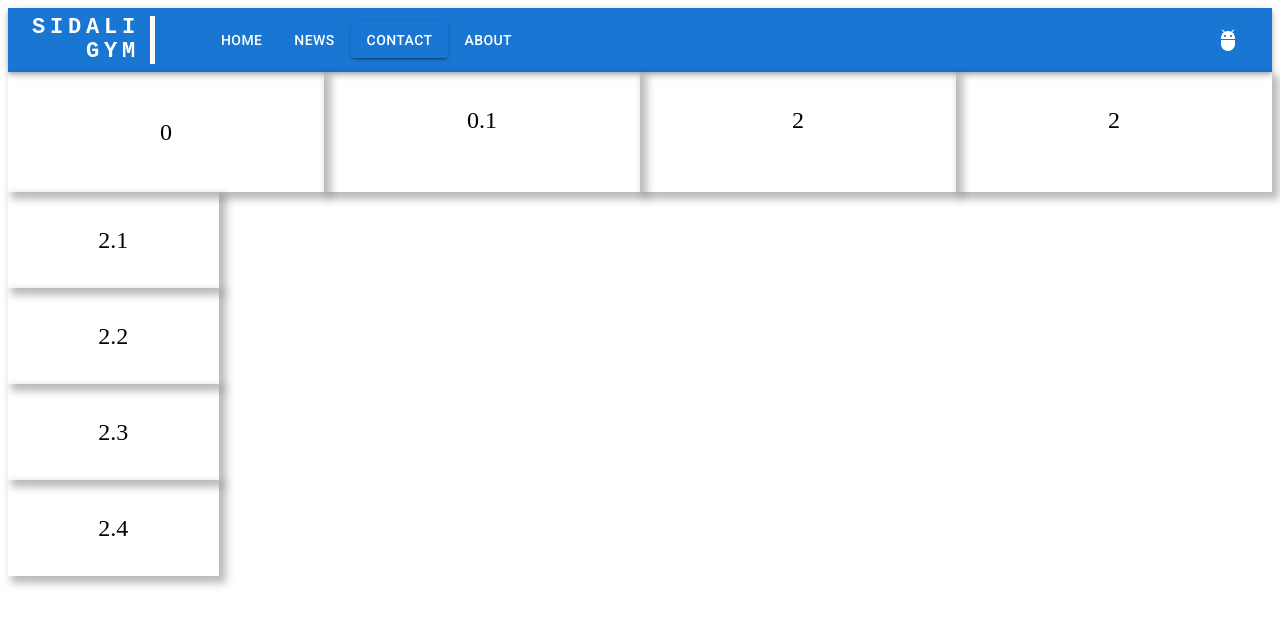
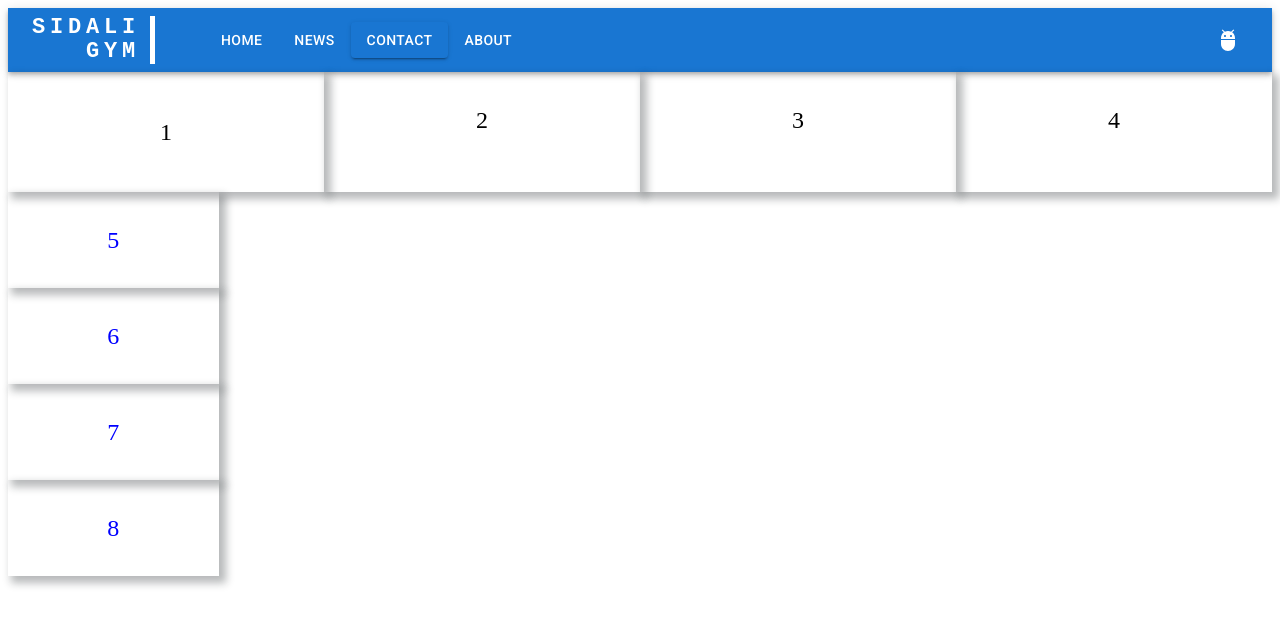
Before and after one commit to namrouche993/gymath, a React (Create React App) app: page /contact in a window 1280 px wide. Shown: the top 626 px of the page. Built offline with nearby package versions, Linux system fonts and the light colour scheme.

Commit message:
finding solution for flexdirection with sm md is done sucssefelly

```diff
--- a/package.json
+++ b/package.json
@@ -5,6 +5,7 @@
   "dependencies": {
     "@emotion/react": "^11.10.4",
     "@emotion/styled": "^11.10.4",
+    "@mui/icons-material": "^5.10.6",
     "@mui/material": "^5.10.6",
     "@testing-library/jest-dom": "^5.16.5",
     "@testing-library/react": "^13.4.0",
--- /dev/null
+++ b/src/About.css
@@ -0,0 +1,9 @@
+@media (max-width: 800px) {
+    /* CSS that should be displayed if width is equal to or less than 800px goes here */*
+    .css-1vxes7v-MuiGrid-root{
+        font-size: 40px;
+        color:blue;
+        flex-direction: row;
+        display: flex;
+    }
+  }
--- a/src/Contact.js
+++ b/src/Contact.js
@@ -1,36 +1,43 @@
+import React from 'react'
 import { Grid,Box, Paper } from '@mui/material'
-import React from 'react'
+import useMediaQuery from '@mui/material/useMediaQuery';
+
+//import useMediaQuery from '@material-ui/core/useMediaQuery';
+
+//import './About.css'
 
 export default function Contact() {
+    //const matches = useMediaQuery('(min-width:800px)');
+
   return (
     <div>
     <Grid container direction='column'>
       <Grid container direction='row' sx={{display:'flex'}}>
           <Grid xs={12} md={3} sx={{lineHeight:5,textAlign:'center' ,fontSize:'1.5rem',boxShadow:'5px 5px 8px 2px rgb(20 25 30 / 30%)'}}>
-              0
+             1
           </Grid>
           <Grid xs={12} md={3} sx={{lineHeight:4,textAlign:'center',fontSize:'1.5rem',boxShadow:'5px 5px 8px 2px rgb(20 25 30 / 30%)'}}>
-               0.1
+             2
           </Grid>
           <Grid xs={6} md={3} sx={{lineHeight:4,textAlign:'center',fontSize:'1.5rem',boxShadow:'5px 5px 8px 2px rgb(20 25 30 / 30%)'}}>
-              2
+             3
           </Grid>
           <Grid xs={6} md={3} sx={{lineHeight:4,textAlign:'center',fontSize:'1.5rem',boxShadow:'5px 5px 8px 2px rgb(20 25 30 / 30%)'}}>
-              2
+             4
           </Grid>
        </Grid>
-       <Grid container sx={{display:'flex',flexDirection:'column'}}>
+       <Grid container sx={{display:'flex',color:{xs:'red',md:'blue'}, flexDirection: {xs:'row' , md:'column'}  }}>
           <Grid item xs={3} md={2} sx={{lineHeight:4,textAlign:'center',fontSize:'1.5rem',boxShadow:'5px 5px 8px 2px rgb(20 25 30 / 30%)'}}>
-              2.1
+            5
           </Grid>
           <Grid item xs={3} md={2} sx={{lineHeight:4,textAlign:'center',fontSize:'1.5rem',boxShadow:'5px 5px 8px 2px rgb(20 25 30 / 30%)'}}>
-              2.2
+            6
           </Grid>
-          <Grid item xs={4} md={2} sx={{lineHeight:4,textAlign:'center',fontSize:'1.5rem',boxShadow:'5px 5px 8px 2px rgb(20 25 30 / 30%)'}}>
-              2.3
+          <Grid item xs={3} md={2} sx={{lineHeight:4,textAlign:'center',fontSize:'1.5rem',boxShadow:'5px 5px 8px 2px rgb(20 25 30 / 30%)'}}>
+            7
           </Grid>
-          <Grid item xs={4} md={2} sx={{lineHeight:4,textAlign:'center',fontSize:'1.5rem',boxShadow:'5px 5px 8px 2px rgb(20 25 30 / 30%)'}}>
-              2.4
+          <Grid item xs={3} md={2} sx={{lineHeight:4,textAlign:'center',fontSize:'1.5rem',boxShadow:'5px 5px 8px 2px rgb(20 25 30 / 30%)'}}>
+            8
           </Grid>
        </Grid>
 
```
Also changed, not shown: 1 other file (tests, documents, lock files or other folders).
